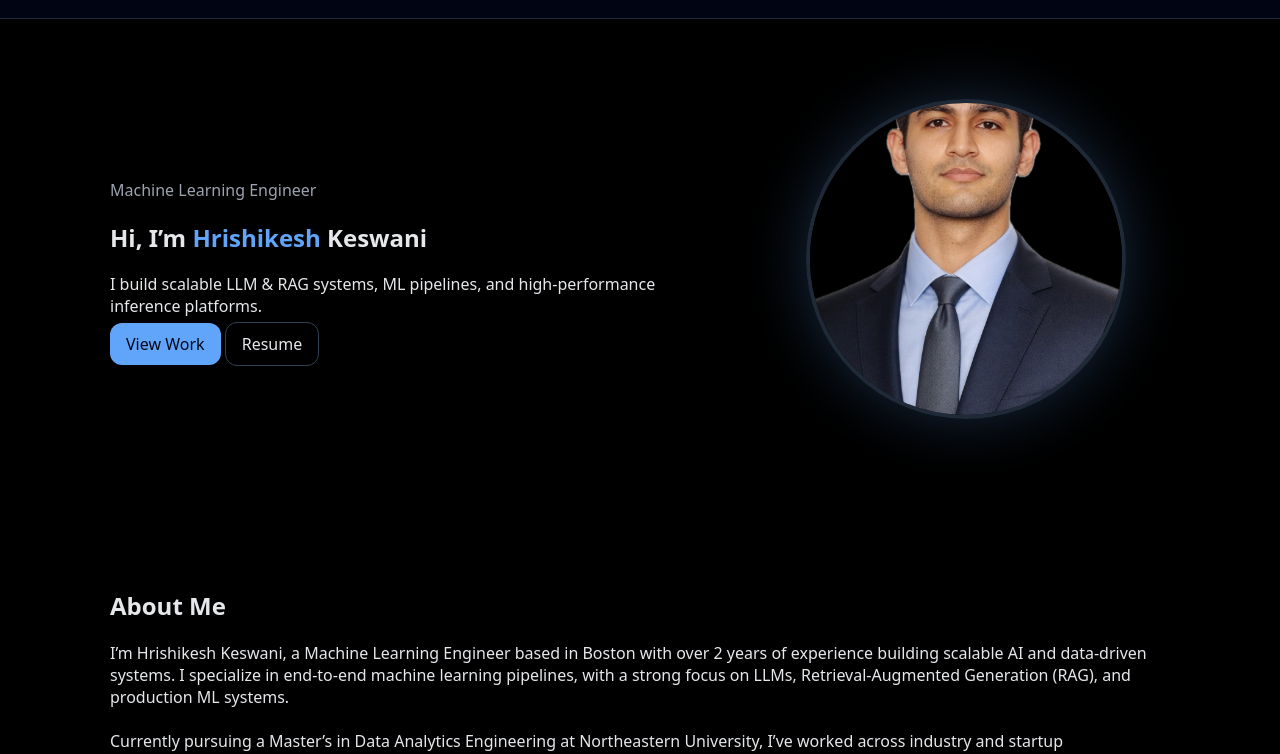
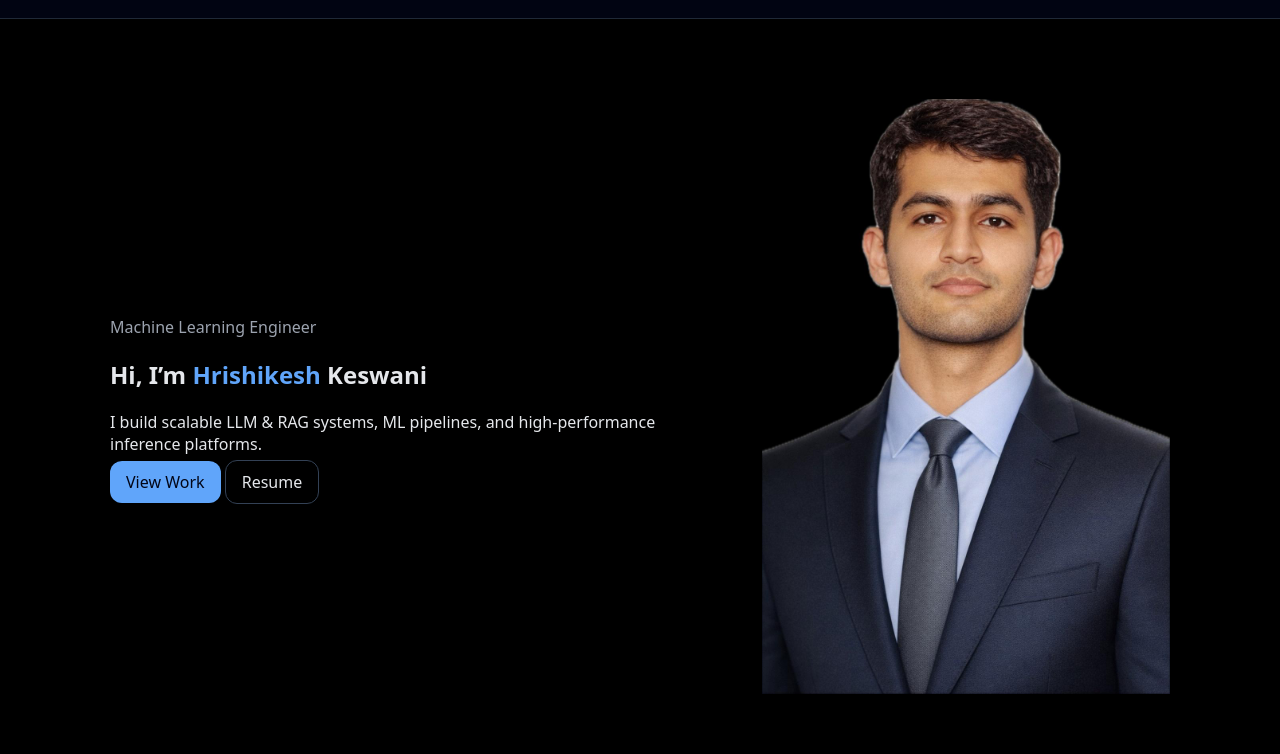
Before and after one commit to heroiclunatic77/heroiclunatic77.github.io, a plain HTML site: page index.html in a window 1280 px wide. Shown: the part 46-800 px from the top of the page. Drawn offline with Linux system fonts and the light colour scheme.

Commit message:
Update style.css

```diff
--- a/css/style.css
+++ b/css/style.css
@@ -119,12 +119,12 @@ h1 span{color:var(--accent)}
 }
 
 .hero-image img{
-  width:320px;          /* controls size */
-  height:320px;
+  width:100%;          /* controls size */
+  height:auto;
   object-fit:cover;     /* crops nicely */
-  border-radius:50%;    /* circular */
-  border:4px solid #1f2937;
-  box-shadow:0 0 60px rgba(96,165,250,0.25);
+  border-radius:0;    /* circular */
+  border: none;
+  box-shadow:none;
 }
 
 /* Responsive: stack hero on small screens */
```
